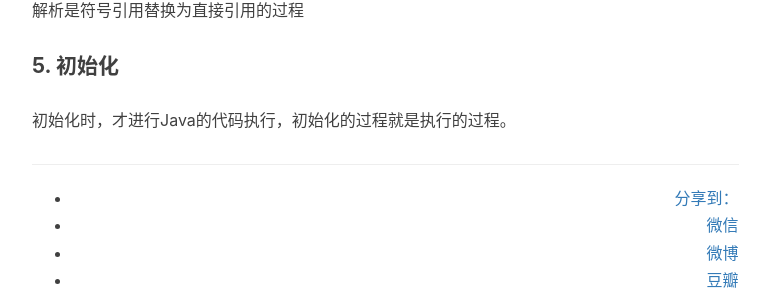
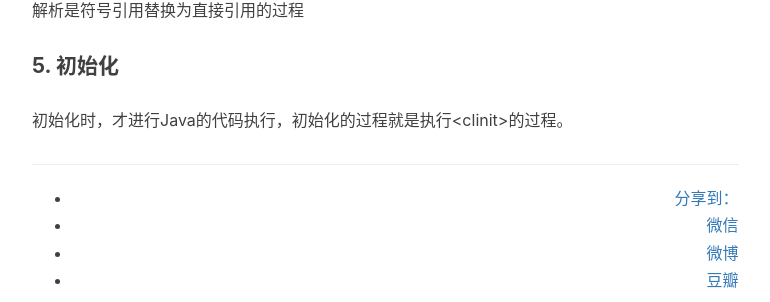
Before and after one commit to baiscjava/basicjava.github.io, a Jekyll site: the page built from _posts/2017-01-15-Java虚拟机类加载机制.md, in a window 1280 px wide and 900 px high, scrolled down 1420 px. Shown: the part 150-452 px from the top of the window, without its empty margins (233-1003 px from the left). Built offline with Jekyll 4.4.1, drawn with Linux system fonts in a browser that asks for light colours; nearby versions of some CDN libraries; comment, search, counter and statistics services are not loaded.

Commit message:
Update 2017-01-15-Java虚拟机类加载机制.md

```diff
--- a/_posts/2017-01-15-Java虚拟机类加载机制.md
+++ b/_posts/2017-01-15-Java虚拟机类加载机制.md
@@ -37,4 +37,4 @@ tags:
 解析是符号引用替换为直接引用的过程<br>
 
 #### 5. 初始化
-初始化时，才进行Java的代码执行，初始化的过程就是执行<clinit>的过程。<br>
+初始化时，才进行Java的代码执行，初始化的过程就是执行\<clinit\>的过程。<br>
```
